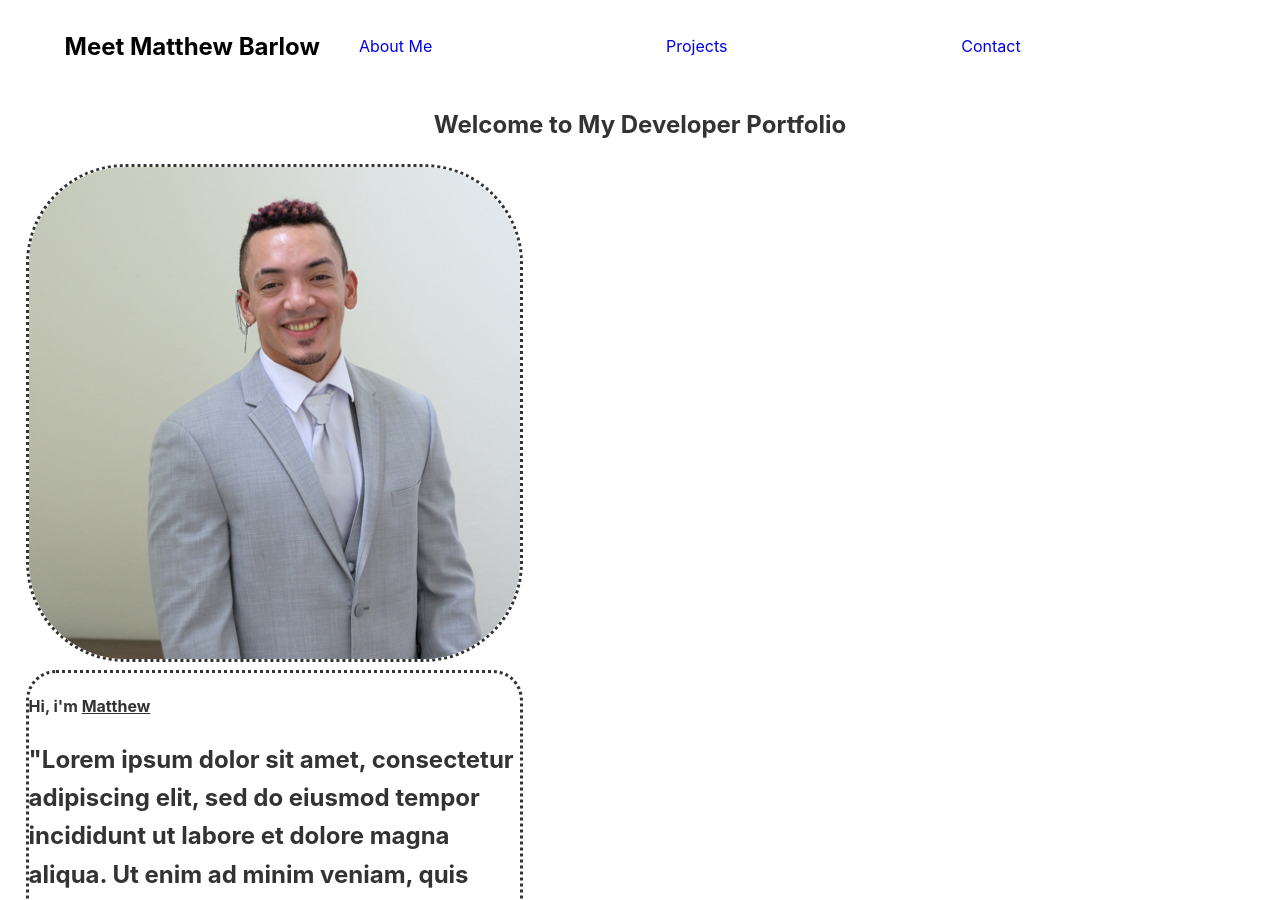
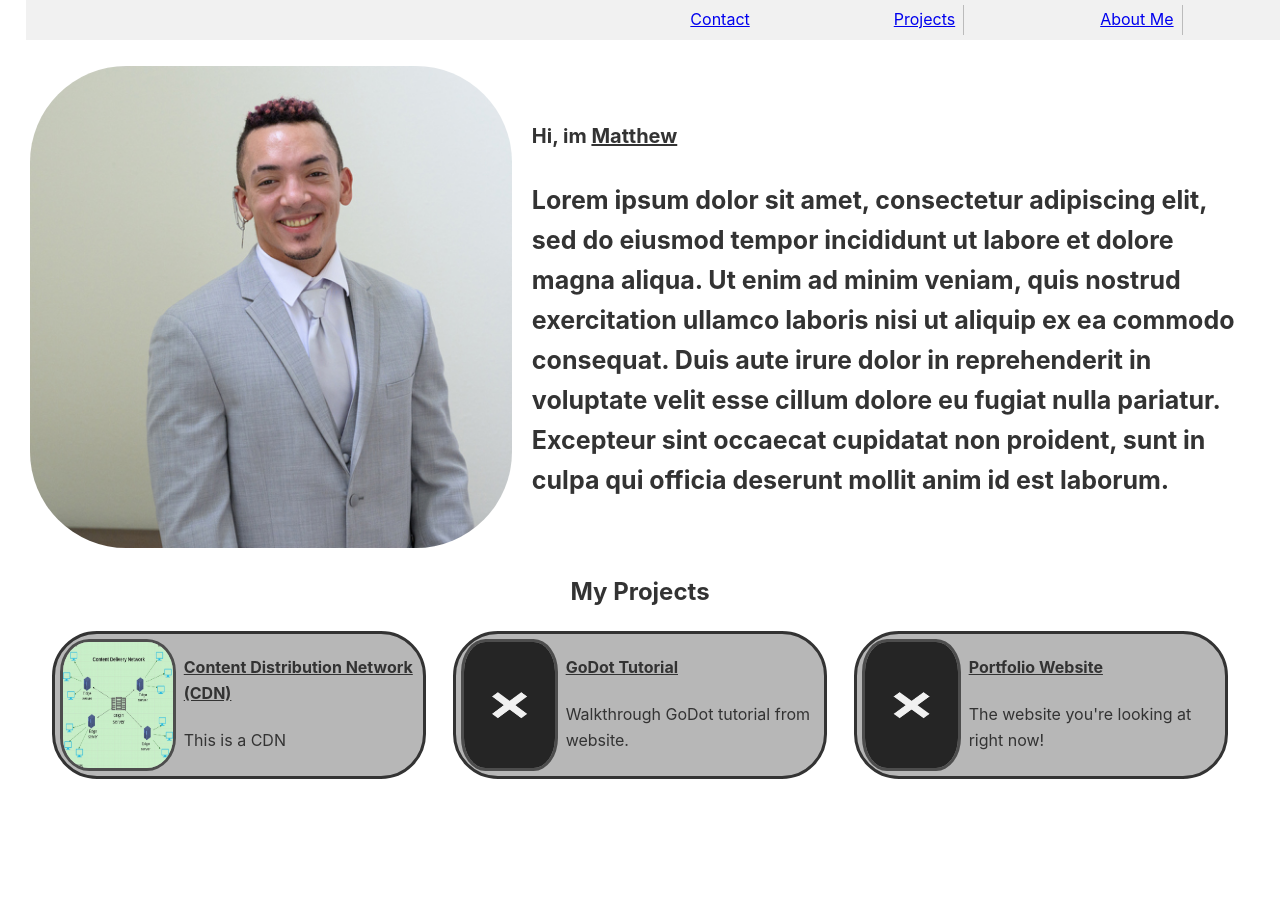
Before and after one commit to thebarlow/thebarlow.github.io, a Jekyll site: the page built from index.html, in a window 1280 px wide and 900 px high. Built offline with Jekyll 4.4.1, drawn with Linux system fonts in a browser that asks for light colours; some of the changed text lies outside the part shown.

Commit message:
Changed Hero Section to grid layout, nav links to unordered list, and made default project images

```diff
--- /dev/null
+++ b/_includes/about.md.html
@@ -0,0 +1 @@
+"Lorem ipsum dolor sit amet, consectetur adipiscing elit, sed do eiusmod tempor incididunt ut labore et dolore magna aliqua. Ut enim ad minim veniam, quis nostrud exercitation ullamco laboris nisi ut aliquip ex ea commodo consequat. Duis aute irure dolor in reprehenderit in voluptate velit esse cillum dolore eu fugiat nulla pariatur. Excepteur sint occaecat cupidatat non proident, sunt in culpa qui officia deserunt mollit anim id est laborum."
--- a/_includes/navigation.html
+++ b/_includes/navigation.html
@@ -1,6 +1,13 @@
+<!--
 <nav>
     <h1>{{site.title}}</h1>
     <a href="#Home">About Me</a>
     <a href="#projects">Projects</a>
     <a href="#contact">Contact</a>
 </nav>
+-->
+<ul>
+    <li><a href="#Home">About Me</a></li>
+    <li><a href="#projects">Projects</a></li>
+    <li><a href="#contact">Contact</a></li>
+</ul>
--- a/assets/css/style.css
+++ b/assets/css/style.css
@@ -10,49 +10,77 @@ body {
   color: #333;
 }
 
+
+/* NAV BAR */
 header {
-  background: white;
+  background: #f1f1f1;
   color: black;
 }
-nav{
-  display:flex;
-  align-items: center;
-  justify-content: space-between;
-  text-decoration: none;
+
+header > ul{
+  margin:0px;
+  padding:5px;
+  list-style-type:none;
+
+  background-color:#f1f1f1;
+  width:100%;
+  overflow:hidden;
+
+  position:fixed;
+  top:0;
 }
+header > ul>li{
+  color:#000;
+  text-decoration:none;
+  padding: 2px 8px;
+
+  border-right: 1px solid #bbb;
+  float:right;
+
+  margin-right:10%;
+}
+header>ul>li:last-child{
+  border-right: none;
+}
+header>ul>li>a{
+  display:block;
+}
+
 nav h1{
+  border-style:dotted;
   flex-grow:1;
-}
-nav a{
-  flex-grow:3;
-  justify-content: flex-end;
-  text-decoration: none;
 }
 a:hover{
   color:red;
 }
-a::file-selector-button
+
 /*HERO SECTION*/
-.Fun-box {
-  display: flex;
-  flex-flow:row nowrap;
-  justify-content: space-between;
-  align-items: center;
-  border-style:dashed;
-  border-style:solid;
-  background-color: blue;
-  width:100px;
-  height:100px;
+.hero-grid{
+  margin-top:5%;
+  display: grid;
+  grid-template-columns: 2fr 3fr;
+  grid-template-rows: 1fr 4fr;
+  column-gap:2%;
+  /*padding: 10px;
+  row-gap:0%;*/
 }
-.Hero-box img{
-  width:40%;
-  border-radius: 20%;
-  border-style:dotted;
+
+
+#hero-hook{
+  font-size:20px;
+  align-self: end;
+  margin-bottom:1%;
 }
-.Hero-text{
-  width:40%;
-  border-radius:30px;
-  border-style:dotted;
+#hero-description{
+  font-size:25px;
+  margin-bottom:5%;
+}
+#hero-image{
+  grid-row:1/span 2;
+  border-radius:20%;
+  margin:1%;
+  width:100%;
+  justify-content: center;
 }
 
 /*PROJECT SECTION*/
--- a/index.html
+++ b/index.html
@@ -4,19 +4,18 @@ title: Home
 ---
 
 <div class="home">
-  <section id="Hero">
-    <container>
-      <h1>Welcome to My Developer Portfolio</h1>
-      <div class="Hero-box">
-        <img src="assets/images/me.jpg" alt="Handsome Gentleman">
-        <div class="Hero-text">
-          <h4>Hi, i'm <u>Matthew</u></h3>
-          <h2>"Lorem ipsum dolor sit amet, consectetur adipiscing elit, sed do eiusmod tempor incididunt ut labore et dolore magna aliqua. Ut enim ad minim veniam, quis nostrud exercitation ullamco laboris nisi ut aliquip ex ea commodo consequat. Duis aute irure dolor in reprehenderit in voluptate velit esse cillum dolore eu fugiat nulla pariatur. Excepteur sint occaecat cupidatat non proident, sunt in culpa qui officia deserunt mollit anim id est laborum."</h2>
-        </div>
 
-      </div>
-    </container>
+  <section id="hero">
+    <div class="hero-grid">
+      <!--<div id="hero-image">Image</div>-->
+      <img src="assets/images/me.jpg" alt="Handsome Gentleman" id="hero-image">
+      <h4 id="hero-hook">Hi, im <u>Matthew</u></h4>
+      <!--<div id="hero-hook">Hi, i'm <u>Matthew</u></div>-->
+      <h2 id="hero-description">Lorem ipsum dolor sit amet, consectetur adipiscing elit, sed do eiusmod tempor incididunt ut labore et dolore magna aliqua. Ut enim ad minim veniam, quis nostrud exercitation ullamco laboris nisi ut aliquip ex ea commodo consequat. Duis aute irure dolor in reprehenderit in voluptate velit esse cillum dolore eu fugiat nulla pariatur. Excepteur sint occaecat cupidatat non proident, sunt in culpa qui officia deserunt mollit anim id est laborum.</h2>
+      <!--<div id="hero-description">Description</div>-->
+    </div>
   </section>
+
 
   <section id="projects">
     <container>
```
Also changed, not shown: _projects/Project3.md (deleted, +0 -9 lines), _projects/cdn.md (renamed from _projects/project4.md, +4 -3 lines), _projects/godot_tutorial.md (added, +10 -0 lines), _projects/portfolio.md (added, +12 -0 lines), _projects/project1.md (deleted, +0 -9 lines), _projects/project2.md (deleted, +0 -9 lines), assets/images/default_project.jpg (added), 2 other files.
